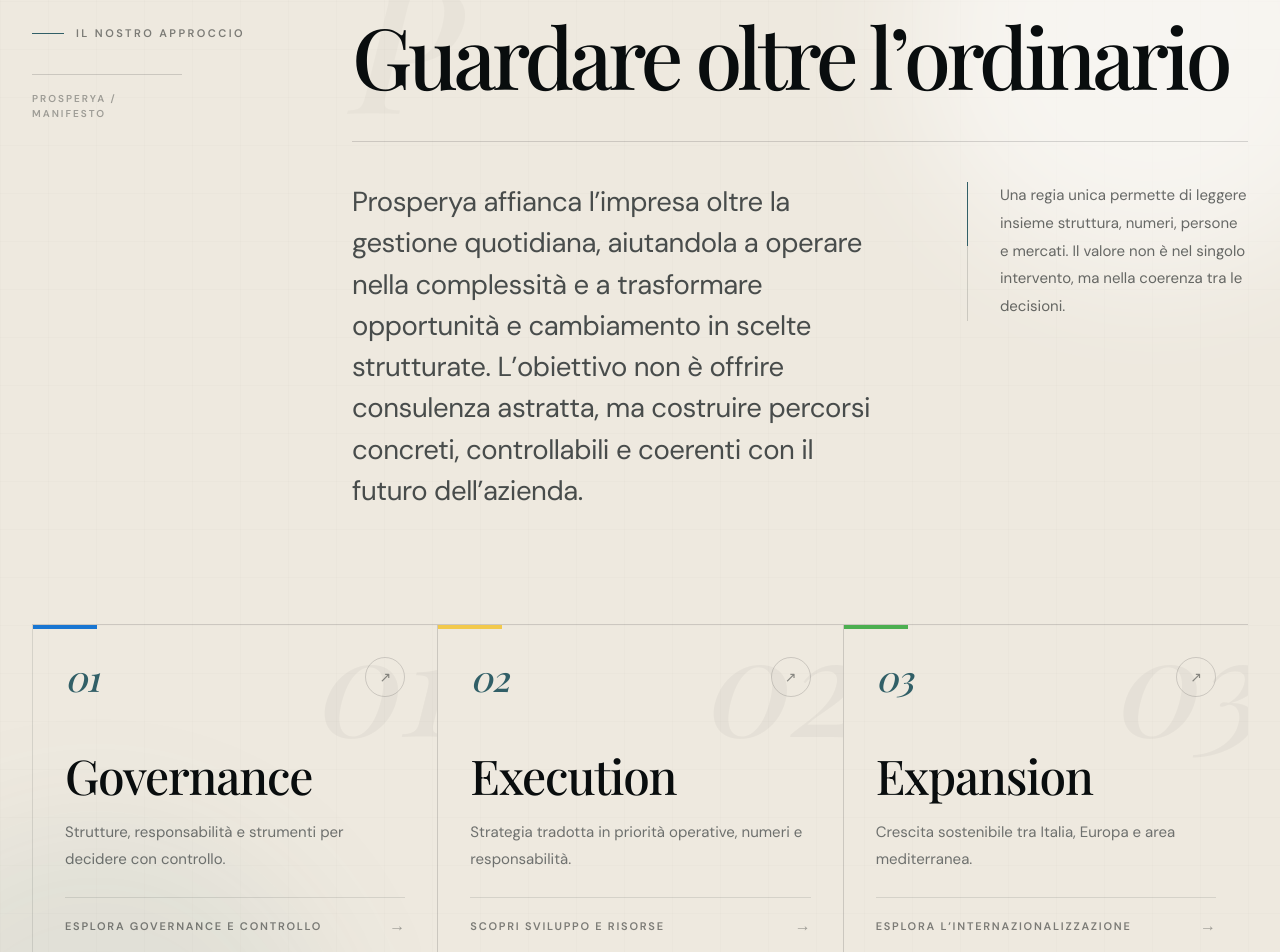
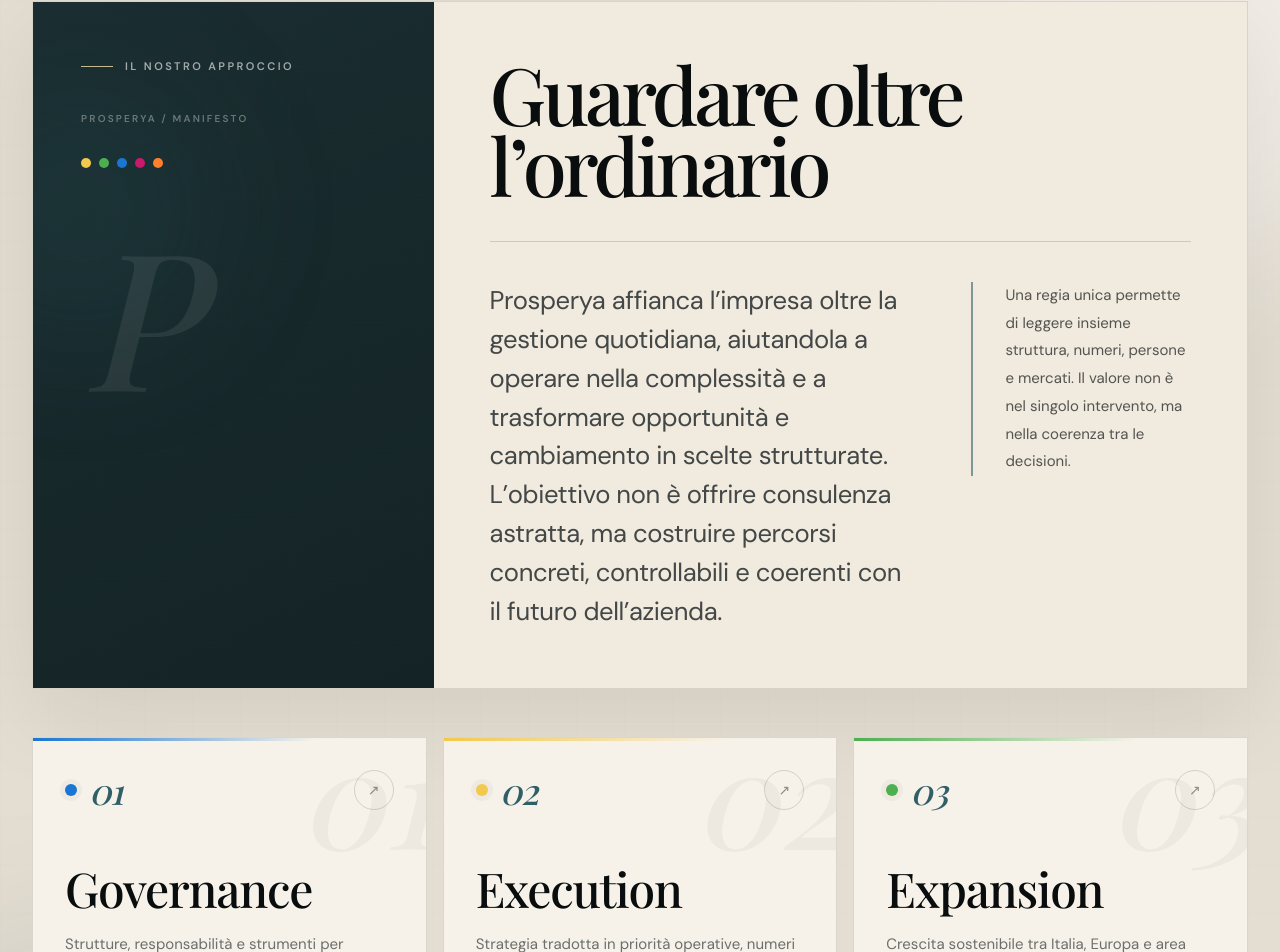
Before and after one commit to gaetanomeli95-lab/Prosperya-site, a Next.js app: page / in a window 1280 px wide. Shown: the part 1186-2138 px from the top of the page. Built offline with nearby package versions, Linux system fonts and the light colour scheme; a web font is replaced by a local one.

Commit message:
ui: add contrast and brand color to approach section

```diff
--- a/src/components/SectionIntro.tsx
+++ b/src/components/SectionIntro.tsx
@@ -11,6 +11,7 @@
     text: 'Strutture, responsabilità e strumenti per decidere con controllo.',
     href: '/servizi/governance-e-controllo/',
     action: 'Esplora governance e controllo',
+    color: '#1976D2',
   },
   {
     n: '02',
@@ -18,6 +19,7 @@
     text: 'Strategia tradotta in priorità operative, numeri e responsabilità.',
     href: '/servizi/strategia-e-crescita/',
     action: 'Scopri sviluppo e risorse',
+    color: '#F2C94C',
   },
   {
     n: '03',
@@ -25,53 +27,52 @@
     text: 'Crescita sostenibile tra Italia, Europa e area mediterranea.',
     href: '/internazionalizzazione/',
     action: 'Esplora l’internazionalizzazione',
+    color: '#4CAF50',
   },
 ];
 
-const accentBars = ['bg-logo-blue', 'bg-logo-yellow', 'bg-logo-green'];
+const brandDots = ['#F2C94C', '#4CAF50', '#1976D2', '#C81A69', '#FF7F2A'];
 
 export function SectionIntro() {
   return (
-    <section className="relative overflow-hidden bg-[#EEE9DF] py-20 sm:py-24 lg:py-40">
-      <div className="absolute inset-0 paper-noise opacity-60" />
-      <div className="absolute right-[-7rem] top-[-4rem] h-[30rem] w-[30rem] rounded-full bg-white/55 blur-3xl" />
-      <div className="absolute bottom-[-11rem] left-[-9rem] h-[30rem] w-[30rem] rounded-full bg-mediterranean/[0.07] blur-3xl" />
+    <section className="relative overflow-hidden bg-[#E4DDD1] py-20 sm:py-24 lg:py-36">
+      <div className="absolute inset-0 paper-noise opacity-55" />
+      <div className="absolute right-[-7rem] top-[-4rem] h-[30rem] w-[30rem] rounded-full bg-white/45 blur-3xl" />
+      <div className="absolute bottom-[-11rem] left-[-9rem] h-[30rem] w-[30rem] rounded-full bg-mediterranean/[0.10] blur-3xl" />
 
       <div className="section-frame relative">
-        <div className="grid gap-12 lg:grid-cols-12 lg:gap-16">
-          <div className="lg:col-span-3">
-            <FadeIn>
-              <div className="lg:sticky lg:top-32">
-                <span className="section-kicker">Il nostro approccio</span>
-                <div className="mt-8 hidden max-w-[150px] lg:block">
-                  <div className="h-px bg-night/15" />
-                  <p className="mt-4 text-[10px] font-semibold uppercase tracking-[.2em] text-night/35">Prosperya / Manifesto</p>
+        <div className="overflow-hidden border border-night/10 bg-[#F0EADF] shadow-[0_28px_90px_rgba(9,13,14,.08)]">
+          <div className="grid lg:grid-cols-[.33fr_.67fr]">
+            <div className="relative overflow-hidden bg-[linear-gradient(155deg,#1A2D30_0%,#142326_100%)] p-7 text-white sm:p-9 lg:p-10 xl:p-12">
+              <div className="absolute inset-0 prosperya-grid opacity-18" />
+              <div className="absolute -left-20 top-20 h-64 w-64 rounded-full bg-mediterranean/18 blur-3xl" />
+              <div className="relative">
+                <span className="section-kicker-dark">Il nostro approccio</span>
+                <p className="mt-9 text-[10px] font-semibold uppercase tracking-[.22em] !text-white/35">Prosperya / Manifesto</p>
+                <div className="mt-8 flex gap-2">
+                  {brandDots.map((color) => <span key={color} className="h-2.5 w-2.5 rounded-full" style={{ backgroundColor: color }} />)}
+                </div>
+                <span className="mt-12 block font-heading text-[9rem] italic leading-none !text-white/[0.08] lg:text-[12rem]">P</span>
               </div>
             </div>
-            </FadeIn>
-          </div>
 
-          <div className="lg:col-span-9">
-            <FadeIn delay={0.04}>
-              <div className="relative">
-                <span className="pointer-events-none absolute -left-3 -top-16 hidden font-heading text-[11rem] italic leading-none text-night/[0.025] xl:block">P</span>
-                <h2 className="relative max-w-5xl text-[clamp(3rem,6.6vw,7.4rem)] font-heading leading-[0.9] tracking-[-.05em] text-night">
+            <div className="p-7 sm:p-9 lg:p-12 xl:p-14">
+              <FadeIn>
+                <h2 className="max-w-5xl text-[clamp(3rem,6.2vw,7rem)] font-heading leading-[0.9] tracking-[-.05em] text-night">
                   {home.intro.title}
                 </h2>
-              </div>
               </FadeIn>
 
-            <div className="mt-10 grid gap-8 border-t border-night/15 pt-8 sm:mt-12 sm:pt-9 lg:grid-cols-[1.18fr_.62fr] lg:gap-20 lg:pt-10">
+              <div className="mt-10 grid gap-8 border-t border-night/15 pt-8 lg:grid-cols-[1.18fr_.62fr] lg:gap-16 lg:pt-10">
                 <FadeIn delay={0.08}>
-                <p className="max-w-3xl text-[clamp(1.15rem,2.15vw,1.9rem)] leading-[1.5] tracking-[-.015em] text-anthracite/85">
+                  <p className="max-w-3xl text-[clamp(1.15rem,2vw,1.8rem)] leading-[1.52] tracking-[-.015em] text-anthracite/88">
                     {home.intro.text}
                   </p>
                 </FadeIn>
 
                 <FadeIn delay={0.12}>
-                <div className="relative border-l border-night/15 pl-6 lg:pl-8">
-                  <span className="absolute left-[-1px] top-0 h-16 w-px bg-mediterranean" />
-                  <p className="max-w-md text-sm leading-[1.85] text-night/60 lg:text-[15px]">
+                  <div className="relative border-l-2 border-mediterranean/60 pl-6 lg:pl-8">
+                    <p className="max-w-md text-sm leading-[1.85] text-night/68 lg:text-[15px]">
                       Una regia unica permette di leggere insieme struttura, numeri, persone e mercati. Il valore non è nel singolo intervento, ma nella coerenza tra le decisioni.
                     </p>
                   </div>
@@ -79,30 +80,34 @@
               </div>
             </div>
           </div>
+        </div>
 
-        <div className="mt-16 sm:mt-20 lg:mt-28">
-          <div className="grid gap-3 lg:grid-cols-3 lg:gap-0 lg:border-y lg:border-night/15">
+        <div className="mt-8 sm:mt-10 lg:mt-12">
+          <div className="grid gap-3 lg:grid-cols-3 lg:gap-4">
             {pillars.map((pillar, i) => (
               <FadeIn key={pillar.title} delay={i * 0.06}>
                 <Link
                   href={pillar.href}
                   aria-label={`${pillar.action}: ${pillar.title}`}
-                  className={`group relative flex min-h-[250px] flex-col justify-between overflow-hidden border border-night/10 bg-paper/65 p-6 transition-all duration-500 hover:-translate-y-1 hover:bg-paper hover:shadow-[0_24px_70px_rgba(9,13,14,.08)] focus-visible:outline-none focus-visible:ring-2 focus-visible:ring-mediterranean focus-visible:ring-offset-2 active:translate-y-0 sm:min-h-[275px] sm:p-7 lg:min-h-[320px] lg:border-y-0 lg:border-r-0 lg:bg-transparent lg:p-8 lg:shadow-none lg:hover:translate-y-0 ${i > 0 ? 'lg:border-l lg:border-night/15' : ''}`}
+                  className="group relative flex min-h-[260px] flex-col justify-between overflow-hidden border border-night/12 bg-[#F7F2E9] p-6 transition-all duration-500 hover:-translate-y-1 hover:border-night/22 hover:shadow-[0_24px_70px_rgba(9,13,14,.10)] sm:min-h-[285px] sm:p-7 lg:min-h-[315px] lg:p-8"
                 >
-                  <div className={`absolute left-0 top-0 h-1 w-16 ${accentBars[i]} transition-all duration-500 group-hover:w-full group-focus-visible:w-full`} />
-                  <span className="pointer-events-none absolute -right-2 -top-3 font-heading text-[7rem] italic leading-none text-night/[0.035] transition-all duration-700 group-hover:text-night/[0.055] lg:text-[8.5rem]">{pillar.n}</span>
+                  <div className="absolute left-0 top-0 h-[3px] w-full" style={{ background: `linear-gradient(90deg, ${pillar.color}, transparent 72%)` }} />
+                  <span className="pointer-events-none absolute -right-2 -top-3 font-heading text-[7rem] italic leading-none text-night/[0.04] transition-all duration-700 group-hover:text-night/[0.07] lg:text-[8.5rem]">{pillar.n}</span>
 
                   <div className="relative flex items-center justify-between gap-5">
+                    <div className="flex items-center gap-3">
+                      <span className="h-3 w-3 rounded-full shadow-[0_0_0_5px_rgba(9,13,14,.035)]" style={{ backgroundColor: pillar.color }} />
                       <span className="editorial-index text-3xl text-mediterranean lg:text-4xl">{pillar.n}</span>
-                    <span className="grid h-10 w-10 shrink-0 place-items-center rounded-full border border-night/15 text-sm text-night/45 transition-all duration-300 group-hover:border-night group-hover:bg-night group-hover:text-white group-focus-visible:border-night group-focus-visible:bg-night group-focus-visible:text-white">↗</span>
+                    </div>
+                    <span className="grid h-10 w-10 shrink-0 place-items-center rounded-full border border-night/15 text-sm text-night/45 transition-all duration-300 group-hover:border-night group-hover:bg-night group-hover:text-white">↗</span>
                   </div>
 
                   <div className="relative mt-12 sm:mt-14">
                     <h3 className="text-[2.15rem] font-heading leading-[.95] text-night sm:text-[2.5rem] lg:text-[3rem]">{pillar.title}</h3>
-                    <p className="mt-5 max-w-sm text-sm leading-[1.8] text-anthracite/65 lg:text-[15px]">{pillar.text}</p>
+                    <p className="mt-5 max-w-sm text-sm leading-[1.8] text-anthracite/68 lg:text-[15px]">{pillar.text}</p>
                     <div className="mt-6 flex items-center justify-between gap-4 border-t border-night/10 pt-4">
-                      <span className="text-[10px] font-semibold uppercase tracking-[.16em] text-night/50 transition-colors group-hover:text-night group-focus-visible:text-night sm:text-[11px]">{pillar.action}</span>
-                      <span className="text-night/35 transition-transform duration-300 group-hover:translate-x-1 group-focus-visible:translate-x-1">→</span>
+                      <span className="text-[10px] font-semibold uppercase tracking-[.16em] text-night/52 transition-colors group-hover:text-night sm:text-[11px]">{pillar.action}</span>
+                      <span className="text-night/35 transition-transform duration-300 group-hover:translate-x-1">→</span>
                     </div>
                   </div>
                 </Link>
```
Lines whose indentation alone changed are shown as unchanged.
